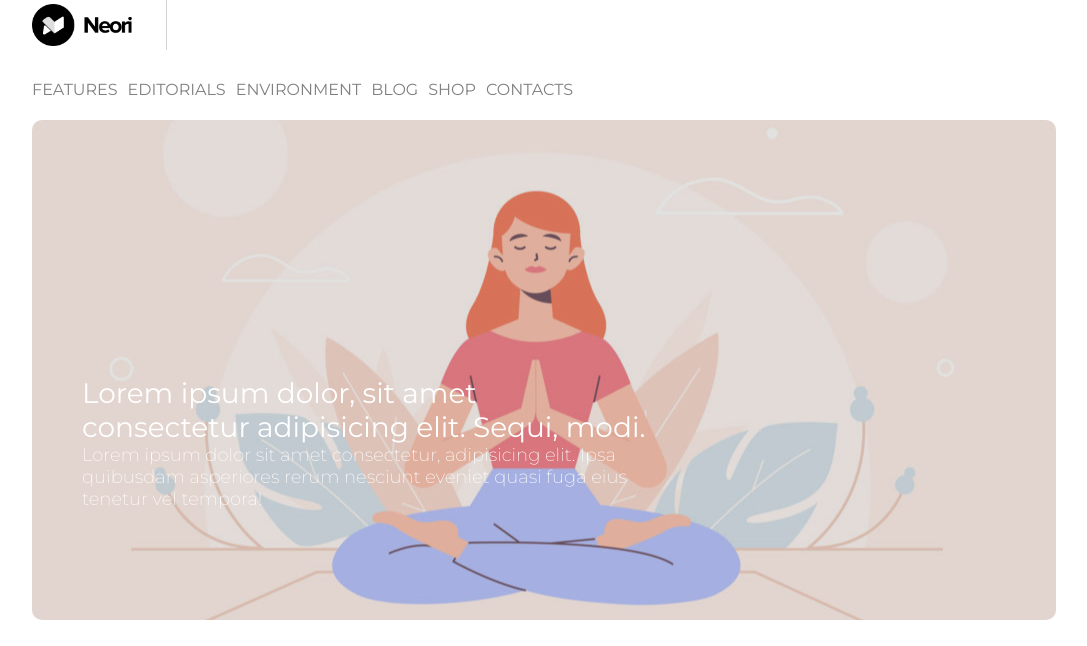
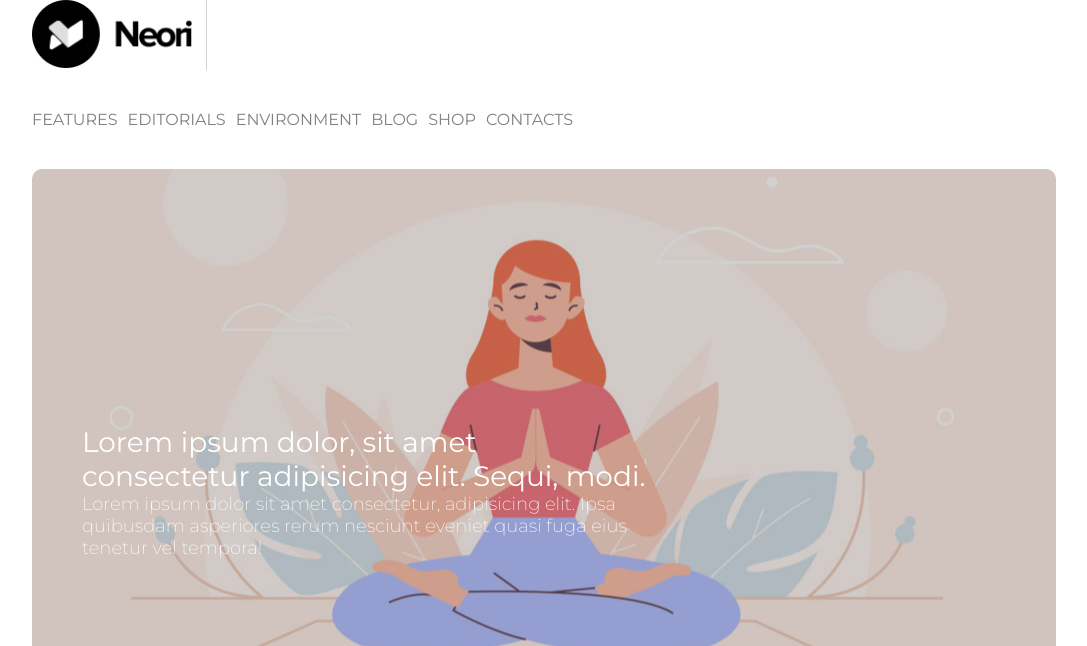
Before and after one commit to GiuliaSossai/htmlcss-wp, a plain HTML site: page index.html in a window 1280 px wide. Shown: the top 646 px of the page, without its empty margins (96-1183 px from the left). Drawn offline with Linux system fonts and the light colour scheme.

Commit message:
aggiustamenti altezze margini/padding

```diff
--- a/assets/css/style.css
+++ b/assets/css/style.css
@@ -15,7 +15,7 @@ body {
 .layover {
   /*background-color: grey;
   opacity: 0.3;*/
-  background-color: rgba(160, 160, 160, 0.3);
+  background-color: rgba(104, 104, 104, 0.3);
 }
 
 .clearfix::after {
@@ -32,15 +32,11 @@ body {
 
 /************* HEADER ***************/
 
-header .top {
-  height: 100px;
-}
-
 .logo {
-  width: 100px;
-  height: 50px;
+  width: 160px;
+  height: 70px;
   background-image: url("../img/logo.png");
-  background-position: left;
+  /*background-position: left; se lascio, img lascia bordo sopra*/
   background-repeat: no-repeat;
   background-size: contain;
   display: inline-block;
@@ -48,22 +44,21 @@ header .top {
 }
 
 .vertical-line {
-  height: 50px;
-  margin-left: 30px;
+  height: 70px;
+  margin-left: 10px;
   border-left: 1px solid lightgrey;
   display: inline-block;
   vertical-align: middle;
 }
 
 .top, .jumbotron {
-  margin-bottom: 20px;
+  margin-bottom: 40px;
 }
 
 /*nav menu*/
 
 nav {
- height: 50px;
- padding-top: 30px;
+ padding-top: 40px;
 }
 
 nav li {
@@ -80,7 +75,7 @@ nav li a, nav li a:visited {
 }
 
 nav li a:hover, nav li a:active {
-  color: red;
+  color: #C9646C;
 }
 
 /*jumbotron*/
```
